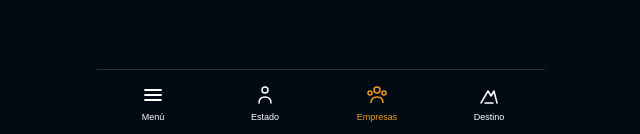
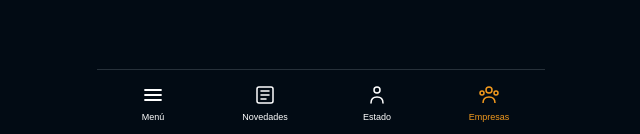
Before and after one commit to maddem-app/maddem-app, a Next.js app: page /empresas in a window 1280 px wide. Shown: the part 663-797 px from the top of the page, without its empty margins (319-959 px from the left). Built offline with nearby package versions, Linux system fonts and the light colour scheme; no server answers; the database is empty.

Commit message:
Actualizar navegación inferior con novedades

```diff
--- a/app/destino/page.tsx
+++ b/app/destino/page.tsx
@@ -236,7 +236,7 @@ export default function DestinoPage() {
       </div>
 
       {/* BOTTOM NAV */}
-      <BottomNav active="destino" />
+      <BottomNav active="menu" />
     </main>
   );
 }
--- a/app/novedades/[id]/page.tsx
+++ b/app/novedades/[id]/page.tsx
@@ -150,7 +150,7 @@ export default async function NovedadPage({
         </article>
 
         {/* BOTTOM NAV */}
-        <BottomNav active="menu" />
+        <BottomNav active="novedades" />
       </div>
     </main>
   );
--- a/app/novedades/page.tsx
+++ b/app/novedades/page.tsx
@@ -154,7 +154,7 @@ export default async function NovedadesPage() {
         </section>
 
         {/* BOTTOM NAV */}
-        <BottomNav active="menu" />
+        <BottomNav active="novedades" />
       </div>
     </main>
   );
--- a/components/BottomNav.tsx
+++ b/components/BottomNav.tsx
@@ -3,7 +3,7 @@ import Link from "next/link";
 export default function BottomNav({
   active,
 }: {
-  active: "estado" | "empresas" | "destino" | "menu";
+  active: "estado" | "empresas" | "novedades" | "menu";
 }) {
   return (
     <nav className="fixed bottom-0 left-1/2 z-20 flex h-[68px] w-full max-w-md -translate-x-1/2 border-t border-[#27313a] bg-[#020b14]">
@@ -12,6 +12,13 @@ export default function BottomNav({
         icon="menu"
         label="Menú"
         active={active === "menu"}
+      />
+
+      <NavItem
+        href="/novedades"
+        icon="news"
+        label="Novedades"
+        active={active === "novedades"}
       />
 
       <NavItem
@@ -27,13 +34,6 @@ export default function BottomNav({
         label="Empresas"
         active={active === "empresas"}
       />
-
-      <NavItem
-        href="/destino"
-        icon="destino"
-        label="Destino"
-        active={active === "destino"}
-      />
     </nav>
   );
 }
@@ -46,7 +46,7 @@ function NavItem({
 }: {
   href: string;
   active?: boolean;
-  icon: "state" | "companies" | "destino" | "menu";
+  icon: "state" | "companies" | "news" | "menu";
   label: string;
 }) {
   const color = active ? "#f39a1e" : "#ffffff";
@@ -89,7 +89,7 @@ function NavItem({
         </svg>
       )}
 
-      {icon === "destino" && (
+      {icon === "news" && (
         <svg
           width="24"
           height="24"
@@ -100,8 +100,10 @@ function NavItem({
           strokeLinecap="round"
           strokeLinejoin="round"
         >
-          <path d="M4 20l7-12 3 5 3-5 3 12" />
-          <path d="M8 20h8" />
+          <rect x="4" y="4" width="16" height="16" rx="2" />
+          <path d="M8 8h8" />
+          <path d="M8 12h8" />
+          <path d="M8 16h5" />
         </svg>
       )}
 
```
